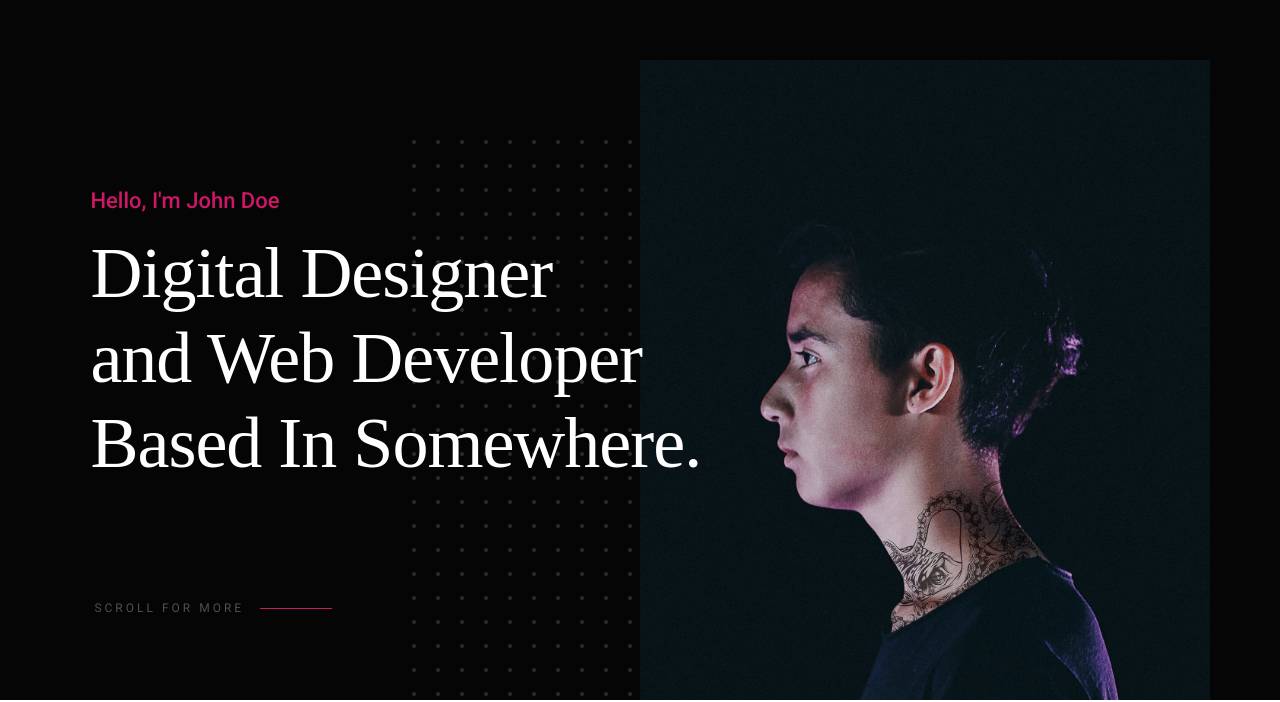
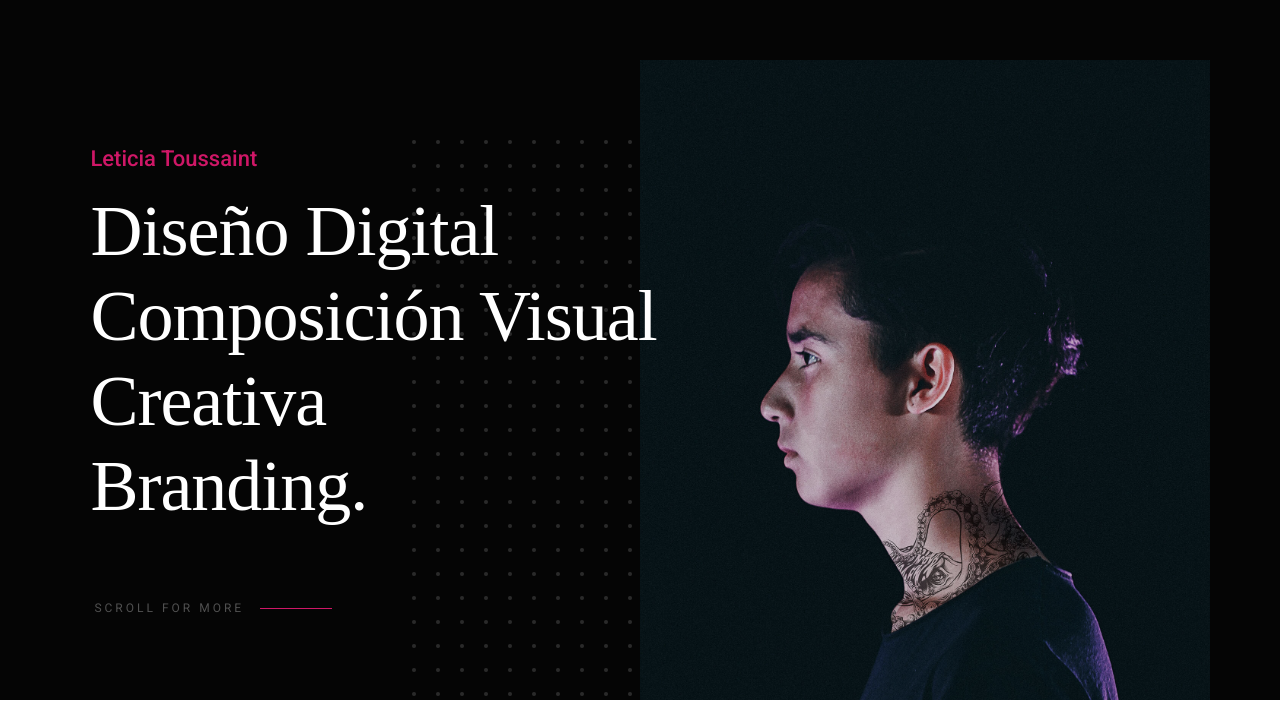
Before and after one commit to letoussaint/letoussaint.github.io, a plain HTML site: page styles.html in a window 1280 px wide. Shown: the part 100-802 px from the top of the page. Drawn offline with Linux system fonts and the light colour scheme; a web font is replaced by a local one.

Commit message:
add description

```diff
--- a/styles.html
+++ b/styles.html
@@ -95,11 +95,11 @@
         <div class="row intro-content">
 
             <div class="column large-9 mob-full intro-text">
-                <h3>Hello, I'm John Doe</h3>
+                <h3>Leticia Toussaint</h3>
                 <h1>
-                    Digital Designer <br>
-                    and Web Developer <br>
-                    Based In Somewhere.
+                    Diseño Digital<br>
+                    Composición Visual Creativa<br>
+                    Branding.
                 </h1>
             </div>
 
```
